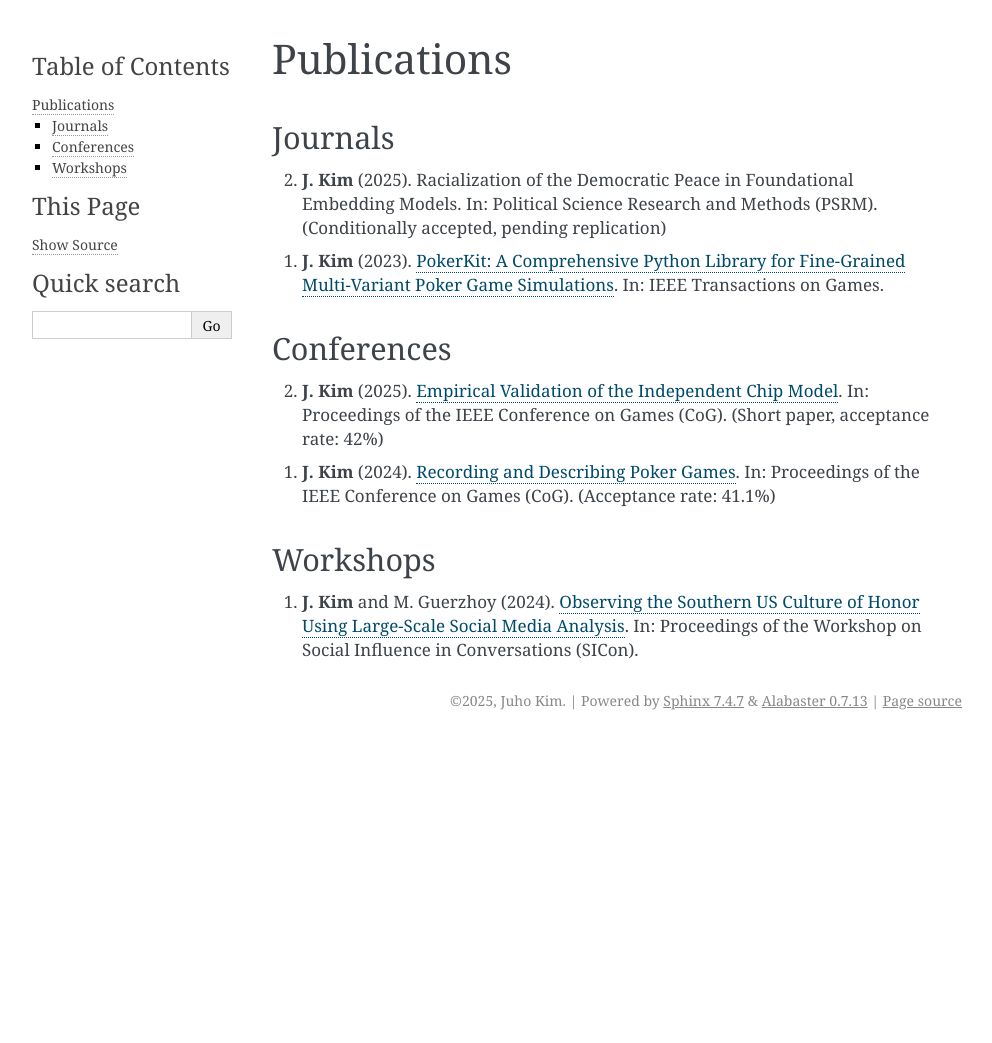
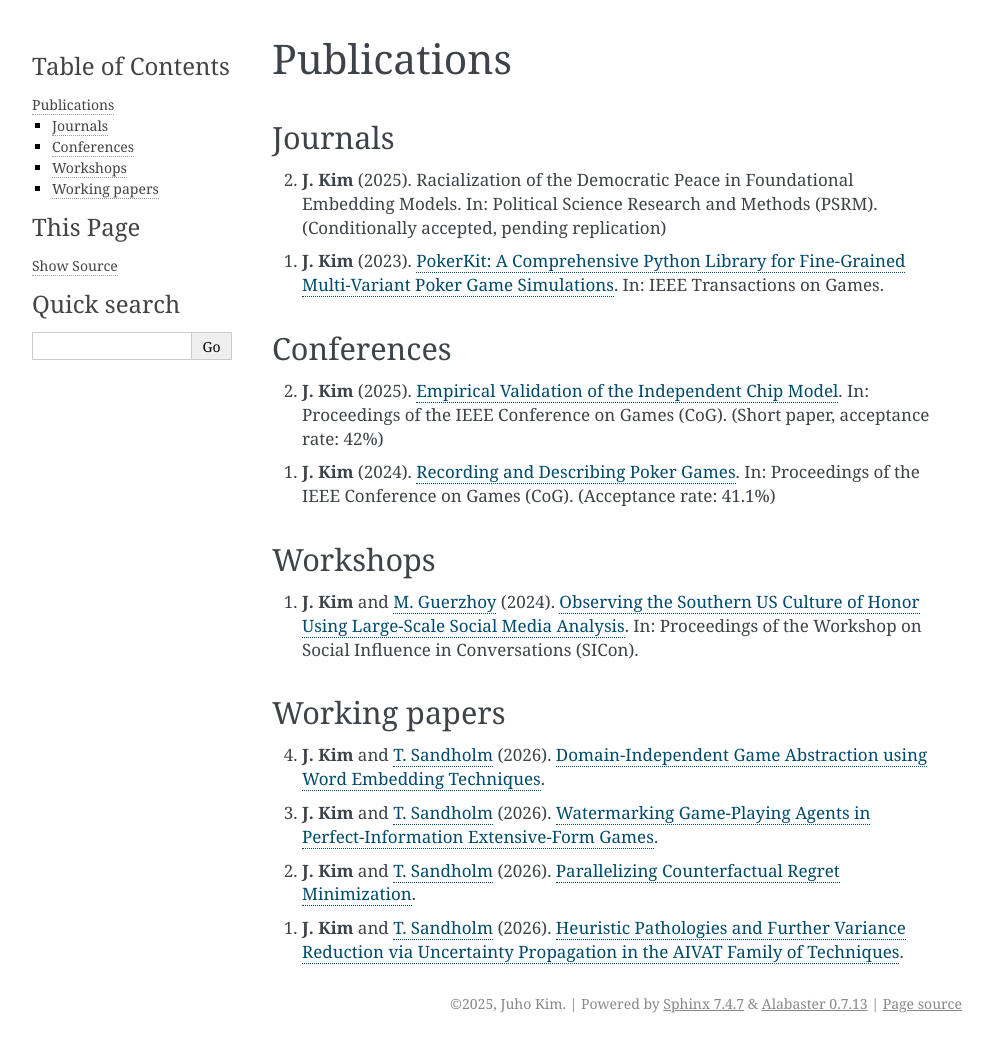
Before and after one commit to AussieSeaweed/personal-website, a Sphinx documentation site: the page built from source/publications.rst, in a window 1280 px wide. Shown: the whole page, without its empty margins (148-1140 px from the left). Built offline with Sphinx 7.4.7, drawn with Linux system fonts in a browser that asks for light colours; before the commit the page ends 900 px from its top, so only the background shows below that.

Commit message:
Add working papers

```diff
--- a/source/publications.rst
+++ b/source/publications.rst
@@ -18,4 +18,15 @@ Conferences
 Workshops
 ---------
 
-1. **J. Kim** and M. Guerzhoy (2024). `Observing the Southern US Culture of Honor Using Large-Scale Social Media Analysis <https://doi.org/10.18653/v1/2024.sicon-1.1>`_. In: Proceedings of the Workshop on Social Influence in Conversations (SICon).
+1. **J. Kim** and `M. Guerzhoy <https://www.cs.toronto.edu/~guerzhoy/>`_ (2024). `Observing the Southern US Culture of Honor Using Large-Scale Social Media Analysis <https://doi.org/10.18653/v1/2024.sicon-1.1>`_. In: Proceedings of the Workshop on Social Influence in Conversations (SICon).
+
+Working papers
+--------------
+
+4. **J. Kim** and `T. Sandholm <https://www.cs.cmu.edu/~sandholm/>`_ (2026). `Domain-Independent Game Abstraction using Word Embedding Techniques <https://arxiv.org/abs/2605.15543>`_.
+
+3. **J. Kim** and `T. Sandholm <https://www.cs.cmu.edu/~sandholm/>`_ (2026). `Watermarking Game-Playing Agents in Perfect-Information Extensive-Form Games <https://arxiv.org/abs/2605.14283>`_.
+
+2. **J. Kim** and `T. Sandholm <https://www.cs.cmu.edu/~sandholm/>`_ (2026). `Parallelizing Counterfactual Regret Minimization <https://arxiv.org/abs/2605.14277>`_.
+
+1. **J. Kim** and `T. Sandholm <https://www.cs.cmu.edu/~sandholm/>`_ (2026). `Heuristic Pathologies and Further Variance Reduction via Uncertainty Propagation in the AIVAT Family of Techniques <https://arxiv.org/abs/2605.14261>`_.
```
